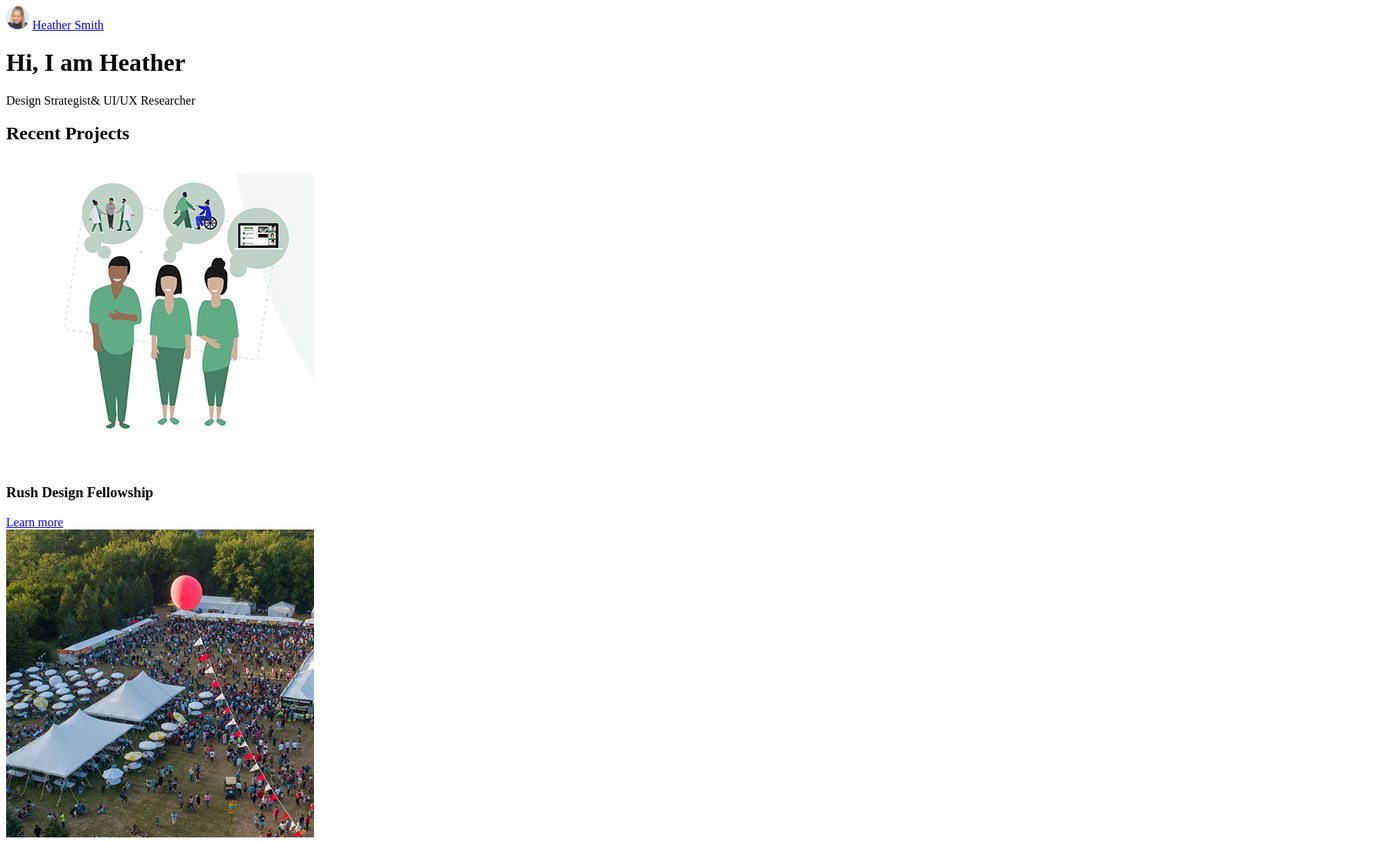
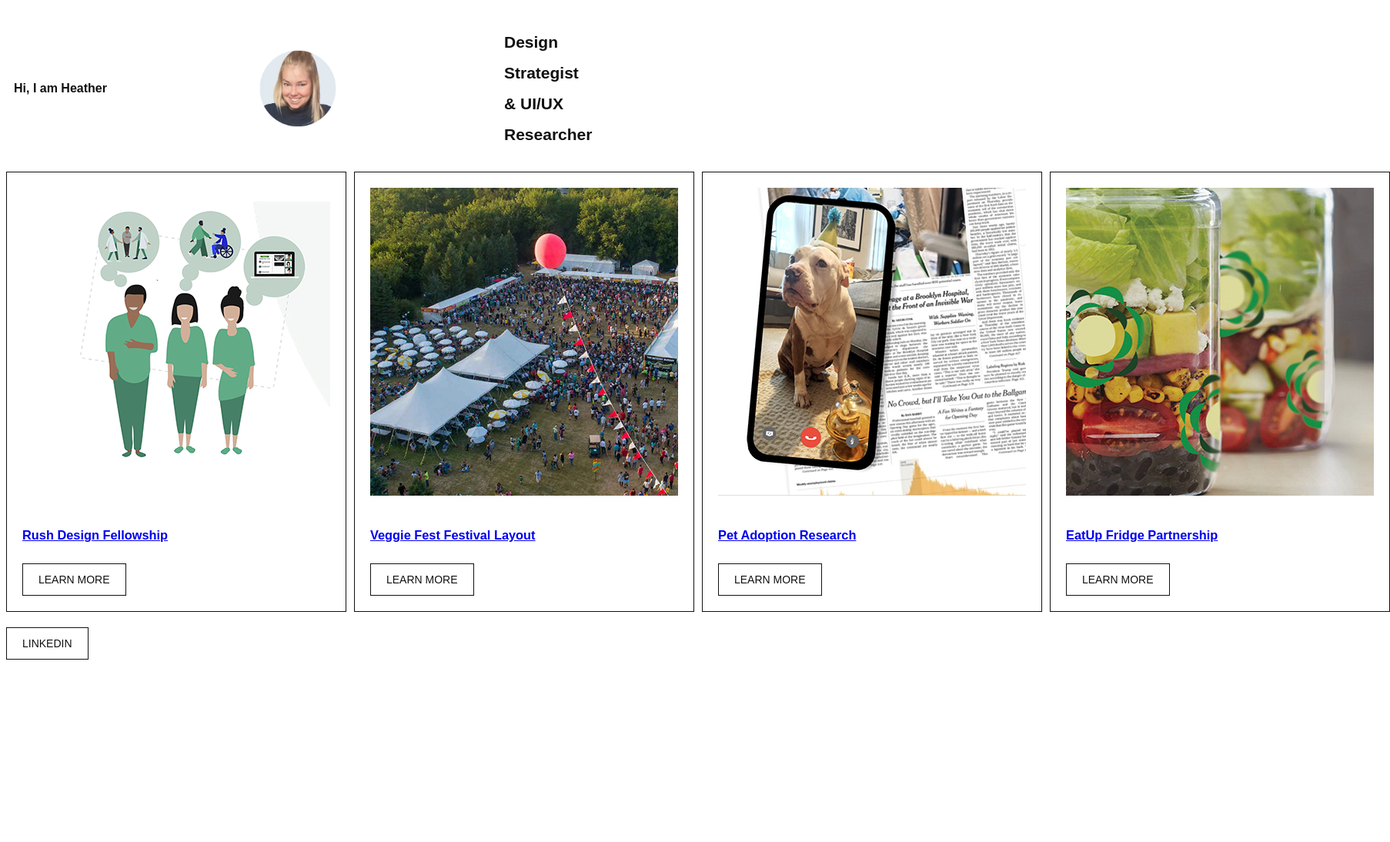
Before and after one commit to heathernorasmith/portfolio-new, a plain HTML site: page index.html in a window 1280 px wide. Shown: the top 1094 px of the page at 77% size, 1806 px wide, since content can reach past the window. After the commit the page ends 865 px from the top, so only its background shows below. Drawn offline with Linux system fonts and the light colour scheme.

Commit message:
First commit

```diff
--- /dev/null
+++ b/assets/css/styles.css
@@ -0,0 +1,151 @@
+h1 {
+  font-size: 12pt;
+}
+
+body {
+  font-size: 16px;
+}
+
+.page-title {
+  font-size: 3em;
+}
+/* HEADER */
+
+.my-page {
+  align-content: center;
+  display: grid;
+  grid-template-columns: 1fr;
+  gap: 10px;
+  font: normal 400 14px/40px brandon_grotesque_, arial, sans-serif;
+  padding: 10px;
+  color: #111;
+}
+
+.about-me-intro {
+  align-content: center;
+  display: grid;
+  gap: 10px;
+  font: normal 700 14px/40px brandon_grotesque_, arial, sans-serif;
+  padding: 10px;
+  color: #111;
+}
+.protfolio-page {
+  align-content: center;
+  font: normal 700 14px/40px brandon_grotesque_, arial, sans-serif;
+  color: #111;
+}
+em {
+  font-style: italic;
+}
+
+strong {
+  font-weight: 700;
+}
+
+button {
+  -webkit-appearance: none;
+  appearance: none;
+  border: none;
+  border-radius: 0;
+  font-family: inherit;
+  font-size: inherit;
+  line-height: inherit;
+}
+
+@font-face {
+  font-family: brandon_grotesque;
+  src: url(https://use.typekit.net/af/165ee7/00000000000000003b9ada52/27/l?primer=7cdcb44be4a7db8877ffa5c0007b8dd865b3bbc383831fe2ea177f62257a9191&fvd=n4&v=3)
+    format("woff2");
+  font-weight: 300;
+  font-style: normal;
+}
+
+@font-face {
+  font-family: brandon_grotesque;
+  src: url(https://use.typekit.net/af/165ee7/00000000000000003b9ada52/27/l?primer=7cdcb44be4a7db8877ffa5c0007b8dd865b3bbc383831fe2ea177f62257a9191&fvd=n4&v=3)
+    format("woff2");
+  font-weight: 400;
+  font-style: normal;
+}
+
+@font-face {
+  font-family: brandon_grotesque;
+  src: url(https://use.typekit.net/af/165ee7/00000000000000003b9ada52/27/l?primer=7cdcb44be4a7db8877ffa5c0007b8dd865b3bbc383831fe2ea177f62257a9191&fvd=n4&v=3)
+    format("woff2");
+  font-weight: 500;
+  font-style: normal;
+}
+@font-face {
+  font-family: brandon_grotesque;
+  src: url(https://use.typekit.net/af/165ee7/00000000000000003b9ada52/27/l?primer=7cdcb44be4a7db8877ffa5c0007b8dd865b3bbc383831fe2ea177f62257a9191&fvd=n4&v=3)
+    format("woff2");
+  font-weight: 700;
+  font-style: normal;
+}
+
+@font-face {
+  font-family: funkydori;
+  src: url(https://use.typekit.net/af/bfd20d/00000000000000003b9ada51/27/l?primer=7cdcb44be4a7db8877ffa5c0007b8dd865b3bbc383831fe2ea177f62257a9191&fvd=n7&v=3)
+    format("woff2");
+  font-weight: 400;
+  font-style: normal;
+}
+
+/* PROJECTS */
+
+.projects {
+  display: grid;
+  grid-template-columns: 1fr;
+  gap: 10px;
+  font: normal 400 14px/40px brandon_grotesque_, arial, sans-serif;
+}
+
+.project {
+  padding: 20px;
+  border: 1px solid transparent;
+  color: fff;
+  background-color: #fff;
+  border-color: #111;
+  border-radius: 0;
+  font: normal 400 14px/40px brandon_grotesque_, arial, sans-serif;
+}
+
+/* BUTTONS */
+.button {
+  display: inline-block;
+  white-space: nowrap;
+  text-align: center;
+  cursor: pointer;
+  text-decoration: none;
+  padding: 0 20px;
+  border: 1px solid transparent;
+  color: #111;
+  text-transform: uppercase;
+  background-color: #111;
+  border-color: #111;
+  border-radius: 0;
+  font: normal 400 14px/40px brandon_grotesque_, arial, sans-serif;
+  vertical-align: middle;
+  background: 0 0;
+}
+/* tablet or larger */
+@media (min-width: 426px) {
+  .about-me-intro {
+    grid-template-columns: 1fr 1fr;
+  }
+
+  .projects {
+    grid-template-columns: 1fr 1fr;
+  }
+}
+
+/* Desktop or larger */
+@media (min-width: 769px) {
+  .about-me-intro {
+    grid-template-columns: 1fr 1fr 1fr 1fr;
+  }
+
+  .projects {
+    grid-template-columns: 1fr 1fr 1fr 1fr;
+  }
+}
--- a/index.html
+++ b/index.html
@@ -1,57 +1,58 @@
 <!DOCTYPE html>
 <html lang="en">
-
 <head>
   <title>Heather Smith Portfolio</title>
-  <link rel="stylesheet" href="./assets/css/style.css">
+  <link rel="stylesheet" href="./assets/css/styles.css">
 </head>
-
 <body>
   <header>
-    <nav>
-      <img src="assets/img/Heather.png" width="30" height="30" alt="profile image">
-      <a href="index.html">Heather Smith</a>
-    </nav>
+    <main class="projects">
+      <div class="my-page">
+        <h1 class="text-center">Hi, I am Heather</h1>
+      </div>
+
+      <div class="about-me-intro"><img src="assets/img/heather.png" width="100" height="100" alt="Photo of Heather Smith"></div>
+      <div class="about-me-intro">
+        <h2 class="text-center">Design Strategist & UI/UX Researcher</h2>
+      </div>
+    </main>
   </header>
+  <main class="projects">
+    <section class="project">
+      <a href="portfolio-1.html">
+        <img src="./assets/img/project-1.png" alt="project 1">
+        <h3 class="text-center">Rush Design Fellowship</h3>
+        <a href="portfolio-1.html" class="button">Learn more</a>
+      </a>
+    </section>
 
-  <main>
-  <h1 class="text-center">Hi, I am Heather</h1>
-  <p class="text-center">Design Strategist& UI/UX Researcher</p>
+    <section class="project">
+      <a href="portfolio-2.html">
+        <img src="./assets/img/project-2.jpg" alt="project 2">
+        <h3 class="text-center">Veggie Fest Festival Layout</h3>
+        <a href="portfolio-2.html" class="button">Learn more</a>
+      </a>
+    </section>
+
+    <section class="project">
+      <a href="portfolio-3.html">
+        <img src="./assets/img/project-3.jpg" alt="project 3">
+        <h3 class="text-center">Pet Adoption Research</h3>
+        <a href="portfolio-3.html" class="button">Learn more</a>
+      </a>
+    </section>
+
+    <section class="project">
+      <a href="portfolio-4.html">
+        <img src="./assets/img/project-4.jpg" alt="project 4">
+        <h3 class="text-center">EatUp Fridge Partnership</h3>
+        <a href="portfolio-4.html" class="button">Learn more</a>
+      </a>
+    </section>
   </main>
 
-  <section>
-    <h2>Recent Projects</h2>
-  </section>
-
-  <section>
-    <a href="portfolio-1.html"><img src="assets/img/project-1.png" alt="Rush Fellowship Image showing the design team" class="card-img-top"></a>
-    <h3 class="card-title">Rush Design Fellowship</h3>
-    <a href="portfolio-1.html">Learn more</a>
-  </section>
-
-  <section>
-      <a href="portfolio-2.html"><img src="assets/img/project-2.jpg" alt="Veggie Fest drone view from the sky" class="card-img-top"></a>
-      <h3 class="card-title">Veggie Fest Layout</h3>
-      <a href="portfolio-2.html">Learn more</a>
-  </section>
-
-  <section>
-      <a href="portfolio-3.html"><img src="assets/img/project-3.jpg" alt="Facetime with Macy the dog with newspaper article on  covid"></a>
-
-      <h2>Pet Adoption Research</h2>
-      <a href="portfolio-3.html">Learn more</a>
-      <a href="portfolio-4.html"><img src="assets/img/project-4.jpg" alt="Salad in a plastic jar" class="card-img-top"></a>
-  </section>
-
-  <section>
-      <h2>EatUp Fridge Partnership</h2>
-      <a href="portfolio-4.html">Learn more</a>
-  </section>
-
-  <section>
-      <h2>Let's Talk</h2>
-      <a href="https://www.linkedin.com/in/heathernora"><img src="assets/img/0-2.jpg" alt="Linkedn" width="20" height="20"></a>Heather Smith
-  </section>
+  <section class="about-me-intro"> </section>
+  <a href="https://www.linkedin.com/in/heathernora/" class="button">LinkedIn</a>
 
 </body>
 </html>
```
Also changed, not shown: portfolio-1.html (+13 -23 lines), portfolio-2.html (+10 -19 lines), portfolio-3.html (+51 -29 lines), portfolio-4.html (+12 -20 lines), assets/img/css/styles.css (deleted).
